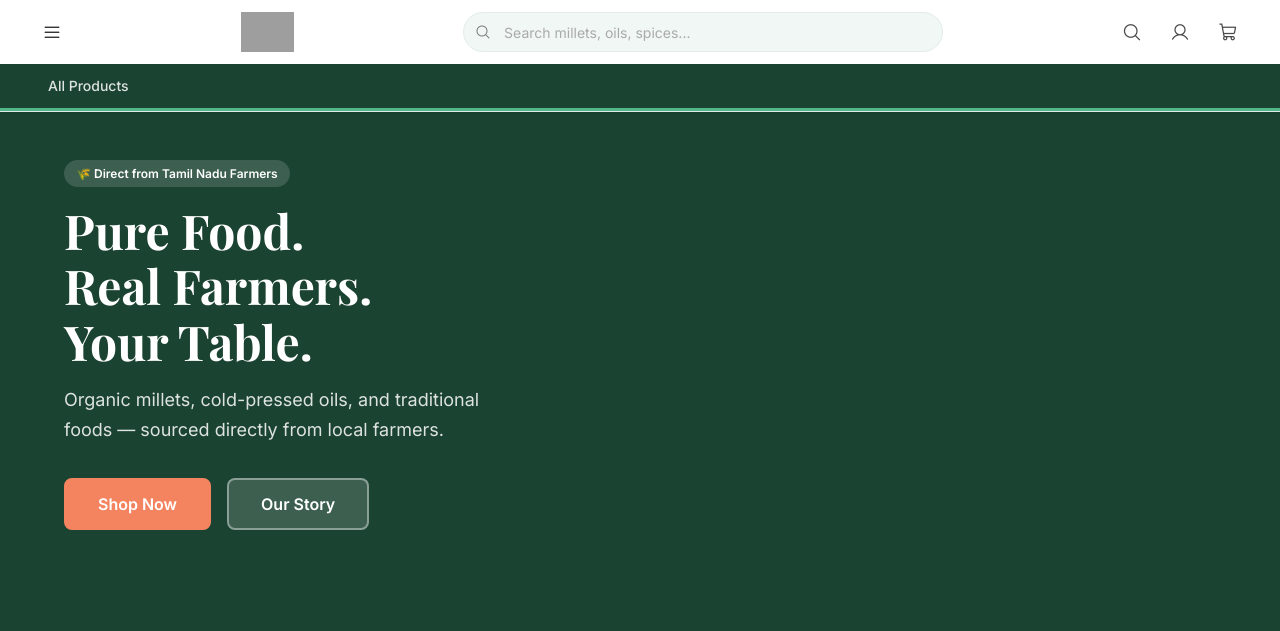
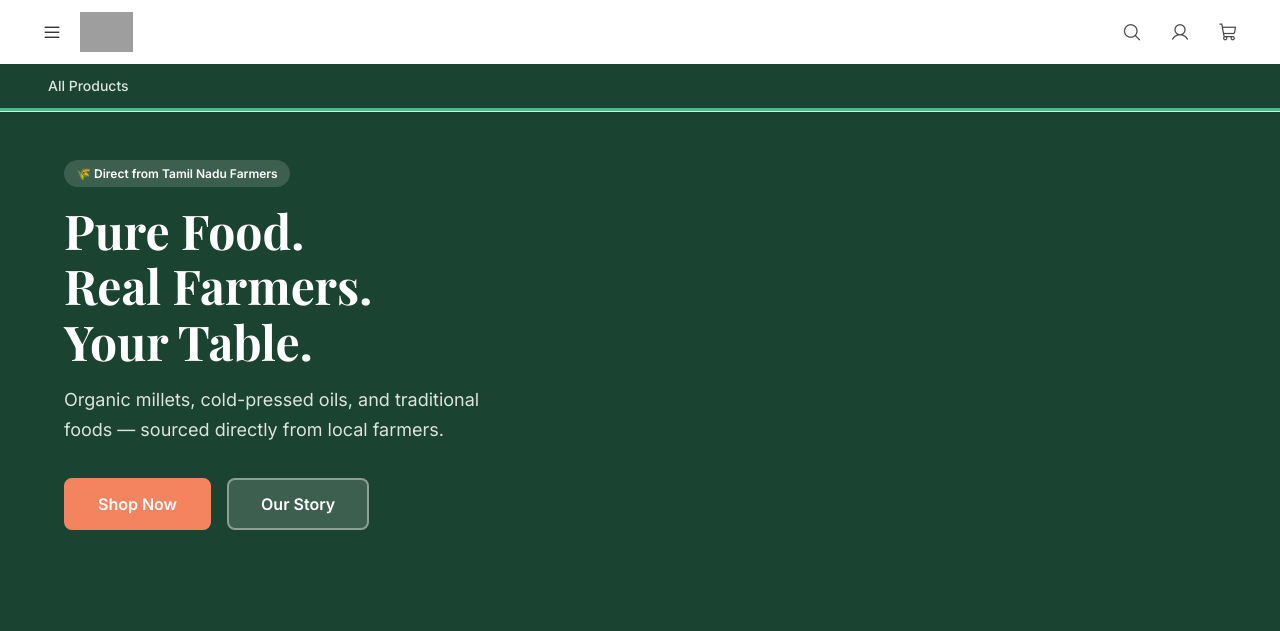
Before and after one commit to kumarmarik-svg/kyff_store, a Flask app: page / in a window 1280 px wide. Shown: the top 631 px of the page. Run offline with Flask 3, Linux system fonts and the light colour scheme; data that the repository does not hold is empty; parts of the project's set-up code (start-up, migrations or seed data) failed here and were passed over; grey boxes are pictures that could not be loaded.

Commit message:
changes after review

```diff
--- a/backend/app/routes/products.py
+++ b/backend/app/routes/products.py
@@ -37,13 +37,22 @@ def _get_trending(limit=5):
                 Product,
                 func.count(OrderItem.id).label("order_count")
             )
-            .join(ProductVariant, ProductVariant.product_id == Product.id)
+            .join(ProductVariant,
+                (ProductVariant.product_id == Product.id) &
+                (ProductVariant.is_active == True) &
+                (ProductVariant.stock_qty > 0)
+            )
             .join(OrderItem, OrderItem.variant_id == ProductVariant.id)
             .join(Order, Order.id == OrderItem.order_id)
             .filter(
                 Product.is_active == True,
                 Order.created_at >= thirty_days_ago,
-                Order.status.notin_(["cancelled", "refunded"])
+                Order.status.in_(["confirmed", "processing", "shipped", "delivered"]),
+                exists().where(
+
+                    (ProductVariant.is_active == True) &
+                    (ProductVariant.stock_qty > 0)
+                )
             )
             .group_by(Product.id)
             .order_by(func.count(OrderItem.id).desc())
@@ -106,7 +115,7 @@ def _get_personal_recommendations(user_id, limit=5):
             .join(Order, Order.id == OrderItem.order_id)
             .filter(
                 Order.user_id == user_id,
-                Order.status.notin_(["cancelled", "refunded"]),
+                Order.status.in_(["confirmed", "processing", "shipped", "delivered"]),
                 OrderItem.variant_id.isnot(None)
             )
             .group_by(OrderItem.variant_id)
@@ -125,6 +134,9 @@ def _get_personal_recommendations(user_id, limit=5):
             try:
                 variant = ProductVariant.query.get(row.variant_id)
                 if not variant or not variant.is_active:
+                    continue
+
+                if variant.stock_qty <= 0:
                     continue
 
                 product = variant.product
--- a/frontend/templates/admin/orders.html
+++ b/frontend/templates/admin/orders.html
@@ -124,9 +124,9 @@ async function loadOrders() {
         tbody.innerHTML = orders.map(o => `
             <tr>
                 <td><strong>${o.order_number}</strong></td>
-                <td>${o.user?.name || 'Guest'}<br>
+                <td>${o.customer || 'Guest'}<br>
                     <span style="font-size:var(--text-xs); color:var(--color-text-muted)">
-                        ${o.user?.email || ''}
+                        ${o.shipping_phone || ''}
                     </span>
                 </td>
                 <td>${formatDate(o.created_at)}</td>
--- a/frontend/templates/base.html
+++ b/frontend/templates/base.html
@@ -34,34 +34,36 @@
 <nav class="navbar">
     <div class="container navbar-inner">
 
-        <!-- Mobile Menu Toggle -->
+        <!-- Left: hamburger + logo always together on left -->
+        <div style="display:flex; align-items:center; gap:var(--space-2); flex-shrink:0;">
             <button class="navbar-toggle show-mobile" onclick="toggleDrawer()" aria-label="Menu">
                 <i class="ph ph-list"></i>
             </button>
-
-        <!-- Logo -->
             <a href="/" class="navbar-logo">
                 <img src="/static/images/products/kyff.png" alt="KYFF"
                      style="height:40px; width:auto; object-fit:contain">
             </a>
+        </div>
 
-        <!-- Search — hidden on mobile -->
-        <div class="navbar-search hide-mobile">
+        <!-- Search bar: flex child between logo and actions, fills middle only -->
+        <div id="header-search-bar" style="display:none; flex:1; align-items:center; padding:0 var(--space-3);">
+            <div class="navbar-search" style="flex:1; max-width:none;">
                 <i class="ph ph-magnifying-glass navbar-search-icon"></i>
                 <input
                     type="search"
                     id="search-input"
-                placeholder="Search millets, oils, spices..."
+                    placeholder="Search by product name"
                     autocomplete="off"
                     onkeydown="handleSearch(event)"
                 >
+            </div>
         </div>
 
         <!-- Actions -->
         <div class="navbar-actions">
 
-            <!-- Search icon — mobile only -->
-            <button class="navbar-icon-btn show-mobile" onclick="toggleMobileSearch()" aria-label="Search">
+            <!-- Search icon — all screen sizes -->
+            <button class="navbar-icon-btn" id="search-toggle-btn" onclick="toggleSearch()" aria-label="Search">
                 <i class="ph ph-magnifying-glass"></i>
             </button>
 
@@ -87,20 +89,6 @@
         </div>
     </div>
 </nav>
-
-<!-- Mobile Search Bar (slides in) -->
-<div id="mobile-search-bar" style="display:none; background:var(--color-bg-card); padding:var(--space-3) var(--space-4); border-bottom:1px solid var(--color-border);">
-    <div class="navbar-search" style="max-width:100%">
-        <i class="ph ph-magnifying-glass navbar-search-icon"></i>
-        <input
-            type="search"
-            id="mobile-search-input"
-            placeholder="Search products..."
-            autocomplete="off"
-            onkeydown="handleSearch(event)"
-        >
-    </div>
-</div>
 
 <!-- Mobile Drawer Overlay -->
 <div class="drawer-overlay" id="drawer-overlay" onclick="toggleDrawer()"></div>
@@ -269,20 +257,44 @@ function toggleDrawer() {
     document.body.style.overflow = drawer.classList.contains('open') ? 'hidden' : '';
 }
 
-// ── Mobile Search ──────────────────────────────────────────
-function toggleMobileSearch() {
-    const bar = document.getElementById('mobile-search-bar');
-    bar.style.display = bar.style.display === 'none' ? 'block' : 'none';
-    if (bar.style.display === 'block') {
-        document.getElementById('mobile-search-input').focus();
+// ── Search Toggle ──────────────────────────────────────────
+function toggleSearch() {
+    const bar    = document.getElementById('header-search-bar');
+    const icon   = document.querySelector('#search-toggle-btn i');
+    const isOpen = bar.style.display !== 'none';
+    if (isOpen) {
+        bar.style.display = 'none';
+        document.getElementById('search-input').value = '';
+        icon.className = 'ph ph-magnifying-glass';
+    } else {
+        bar.style.display = 'flex';
+        icon.className = 'ph ph-x';
+        document.getElementById('search-input').focus();
     }
 }
 
 // ── Search Handler ─────────────────────────────────────────
 function handleSearch(event) {
-    if (event.key === 'Enter') {
+    if (event.key === 'Escape') {
+        document.getElementById('header-search-bar').style.display = 'none';
+        document.getElementById('search-input').value = '';
+        document.querySelector('#search-toggle-btn i').className = 'ph ph-magnifying-glass';
+        return;
+    }
+    if (event.key !== 'Enter') return;
     const q = event.target.value.trim();
-        if (q) window.location.href = `/products?q=${encodeURIComponent(q)}`;
+    if (q.length < 2) return;
+    // Close search bar after triggering search
+    document.getElementById('header-search-bar').style.display = 'none';
+    document.getElementById('search-input').value = '';
+    document.querySelector('#search-toggle-btn i').className = 'ph ph-magnifying-glass';
+    // On the products page: in-page search, switch to All Products tab
+    if (window.location.pathname === '/products' && typeof selectCategory === 'function') {
+        state.q = q;
+        selectCategory('');   // switches nav tab to All Products, calls applyFilters()
+    } else {
+        // Other pages: navigate to products with search query
+        window.location.href = `/products?q=${encodeURIComponent(q)}`;
     }
 }
 
--- a/frontend/templates/index.html
+++ b/frontend/templates/index.html
@@ -476,7 +476,7 @@ async function loadRecommendations() {
             subtitle.textContent = 'Based on your purchase history';
         }
 
-        const products = data?.recommendations || [];
+        const products = data?.products || [];
         container.innerHTML = '';
 
         products.slice(0, 4).forEach(item => {
```
Also changed, not shown: backend/app/routes/admin.py (+12 -3 lines), frontend/templates/products.html (+2 -7 lines). Lines whose indentation alone changed are shown as unchanged.
